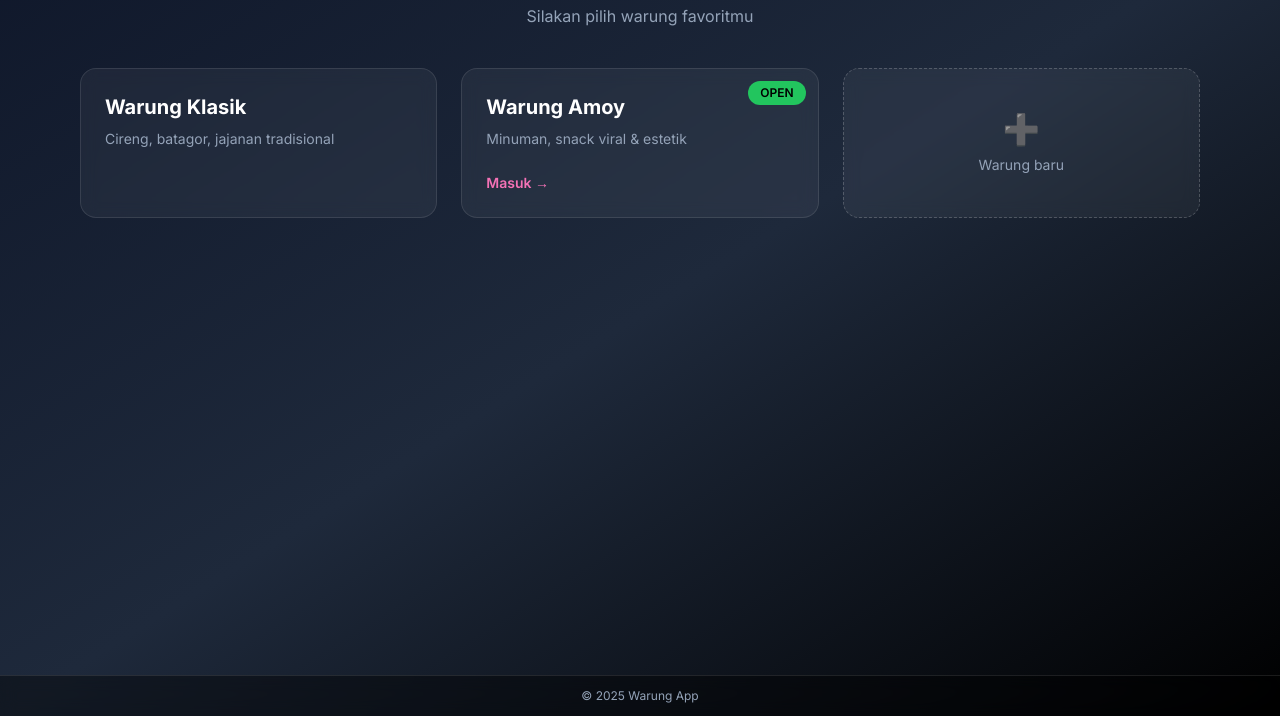
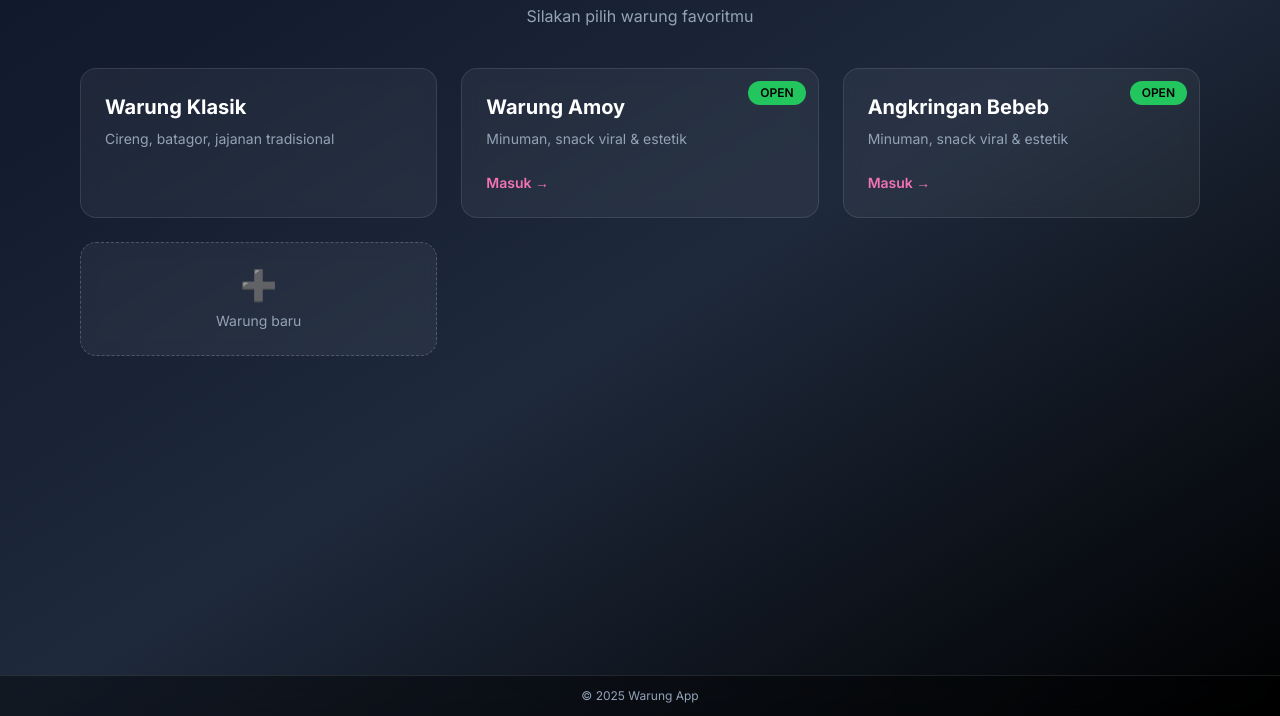
Before and after one commit to DanzPratama/warung-order, a plain HTML site: page index.html in a window 1280 px wide. Shown: the part 84-800 px from the top of the page. Drawn offline with nearby package versions, Linux system fonts and the light colour scheme.

Commit message:
Add Angkringan Bebeb section to index.html
Added a new section for 'Angkringan Bebeb' with details.

```diff
--- a/index.html
+++ b/index.html
@@ -61,6 +61,26 @@
         </div>
       </a>
 
+      <!-- Warung Amoy -->
+      <a href="angkringan_bebeb.html"
+         class="group relative overflow-hidden rounded-2xl bg-white/5 backdrop-blur border border-white/10 p-6 hover:scale-[1.03] transition-all duration-300 hover:shadow-xl hover:shadow-pink-500/20">
+
+        <div class="absolute top-3 right-3 bg-green-500 text-xs px-3 py-1 rounded-full text-black font-semibold">
+          OPEN
+        </div>
+
+        <h2 class="text-xl font-bold mb-2 group-hover:text-pink-400 transition">
+          Angkringan Bebeb
+        </h2>
+
+        <p class="text-sm text-slate-400">
+          Minuman, snack viral & estetik
+        </p>
+
+        <div class="mt-6 text-sm text-pink-400 font-semibold">
+          Masuk →
+        </div>
+      </a>
       <!-- Warung Tambahan -->
       <div
         class="relative overflow-hidden rounded-2xl bg-white/5 backdrop-blur border border-dashed border-white/20 p-6 flex flex-col items-center justify-center text-slate-400">
```
